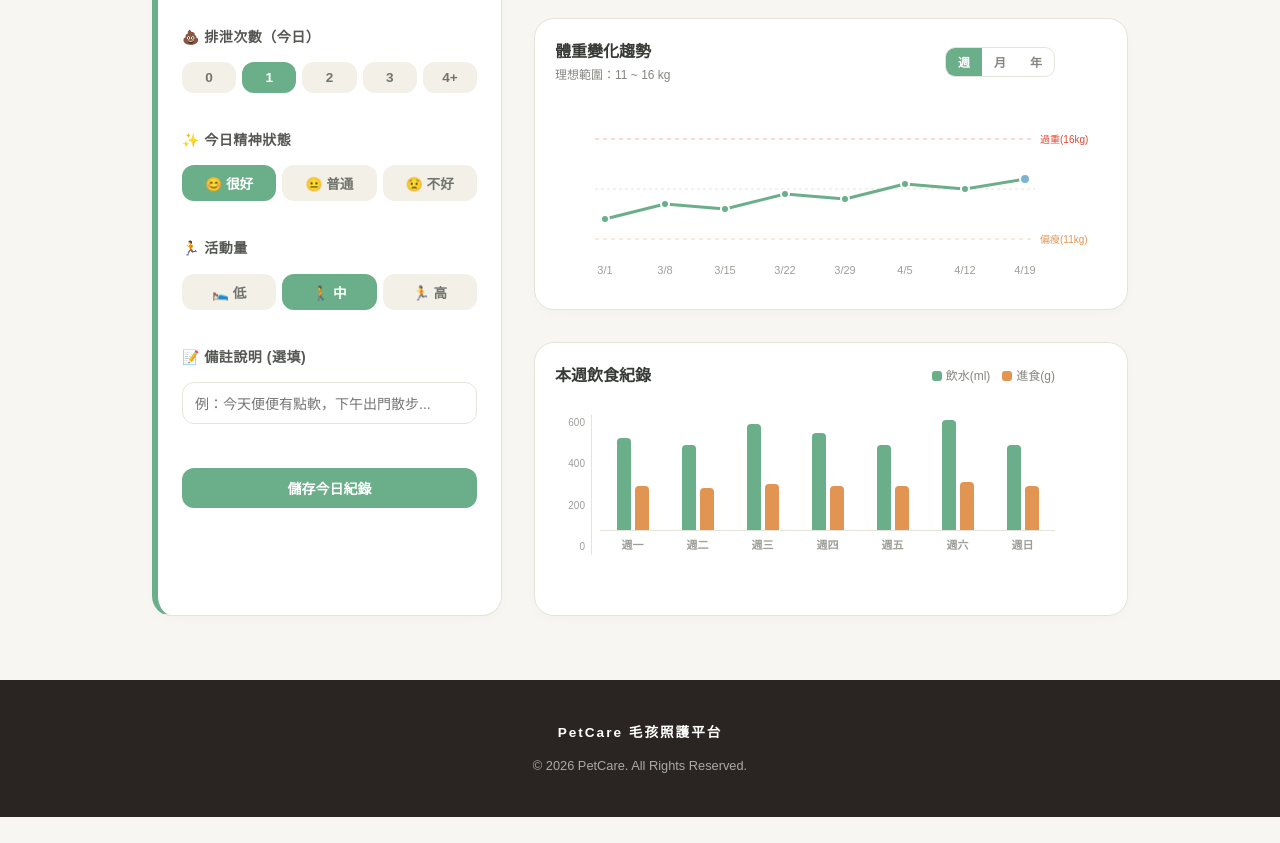
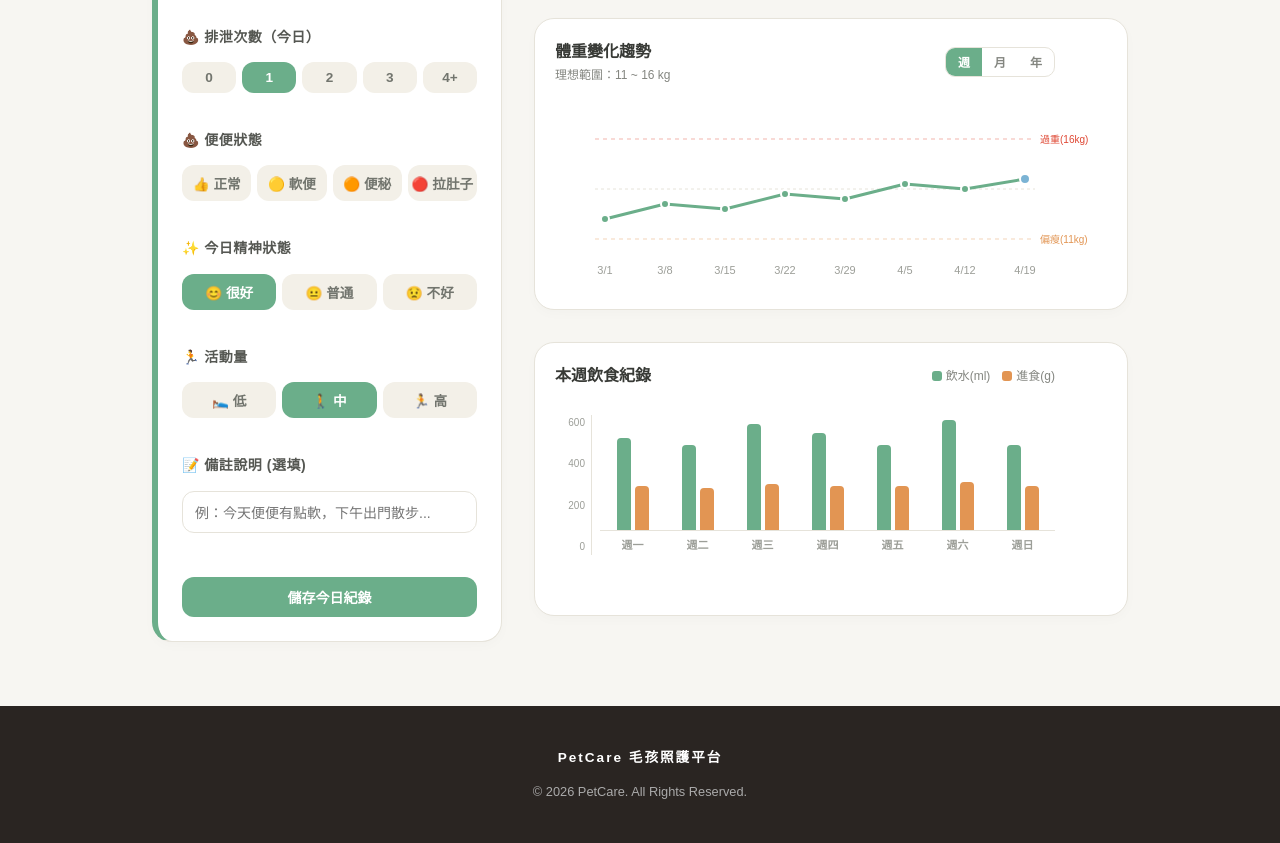
Before and after one commit to dh1115w/vue-petproject, a Vue app: page /medical/healthtracking in a window 1280 px wide. Shown: the part 940-1783 px from the top of the page. Before the commit the page ends 1757 px from the top, so only its background shows below. Built offline with nearby package versions, Linux system fonts and the light colour scheme.

Commit message:
新增HealthTracking.vue與medical-health-tracking.css的左側欄的便便狀態按鈕

```diff
--- a/src/views/medical/HealthTracking.vue
+++ b/src/views/medical/HealthTracking.vue
@@ -76,6 +76,23 @@
                 @click="formData.poop = option"
               >
                 {{ option }}
+              </button>
+            </div>
+          </div>
+
+          <!-- 4.5 便便狀態快捷按鈕區 -->
+          <div class="form-group">
+            <label class="form-label">💩 便便狀態</label>
+            <div class="flex-buttons-row">
+              <button
+                v-for="status in poopStatusOptions"
+                :key="status.label"
+                type="button"
+                class="mood-tab-btn"
+                :class="{ 'is-active': formData.poopStatus === status.label }"
+                @click="formData.poopStatus = status.label"
+              >
+                {{ status.emoji }} {{ status.label }}
               </button>
             </div>
           </div>
@@ -454,6 +471,7 @@ const formData = ref({
   water: "",
   food: "",
   poop: "1", // 預設選中 1 次
+  poopStatus: "", // 便便狀態快捷選項的綁定值，預設為空（未選擇）
   mood: "很好", // 預設精神狀態很好
   activity: "中", // 新增：活動量快捷選項的綁定值，預設為「中」
   note: "", // 新增：用來綁定多行文字框的備註內容
@@ -476,6 +494,13 @@ const activityOptions = [
 
 // 控制備註說明輸入框是否顯示的開關（預設隱藏）
 const showNote = ref(false);
+
+const poopStatusOptions = [
+  { label: "正常", emoji: "👍" },
+  { label: "軟便", emoji: "🟡" },
+  { label: "便秘", emoji: "🟠" },
+  { label: "拉肚子", emoji: "🔴" },
+];
 
 // ==========================================================================
 // 2. 圖表時間篩選狀態（預設為 'week'，可切換為 'month' 或 'year'）
```
